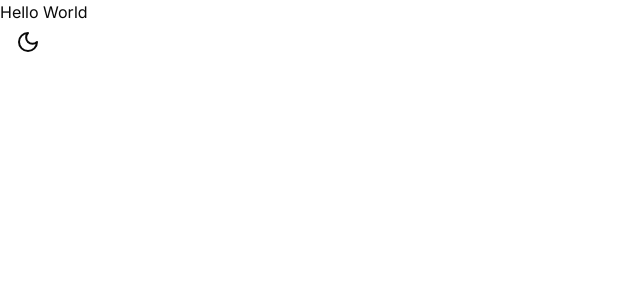
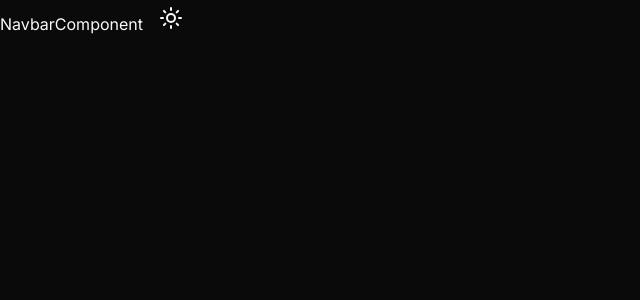
Before and after one commit to kelsondouglas/personal-portfolio, a Next.js app: page / in a window 1280 px wide. Shown: the top 300 px of the page, without its empty margins (0-640 px from the left). Built offline with nearby package versions, Linux system fonts and the light colour scheme.

Commit message:
fix: correct themeButton and add header and navbar components

```diff
--- a/src/app/layout.tsx
+++ b/src/app/layout.tsx
@@ -19,7 +19,7 @@ export default function RootLayout({
   return (
     <html lang="pt-br" suppressHydrationWarning>
       <body className={inter.className}>
-        <ThemeProvider attribute="class" defaultTheme="system" enableSystem>
+        <ThemeProvider attribute="class" defaultTheme="dark">
           {children}
         </ThemeProvider>
       </body>
--- a/src/app/page.tsx
+++ b/src/app/page.tsx
@@ -1,10 +1,9 @@
-import ThemeButton from "@/components/theme-button";
+import HeaderComponent from "@/components/header";
 
 export default function Home() {
   return (
     <main>
-      <h1>Hello World</h1>
-      <ThemeButton />
+      <HeaderComponent />
     </main>
   );
 }
--- /dev/null
+++ b/src/components/header/index.tsx
@@ -0,0 +1,12 @@
+import React from "react";
+import NavbarComponent from "../navbar";
+
+const HeaderComponent = () => {
+  return (
+    <header>
+      <NavbarComponent />
+    </header>
+  );
+};
+
+export default HeaderComponent;
--- /dev/null
+++ b/src/components/navbar/index.tsx
@@ -0,0 +1,13 @@
+import React from "react";
+import ThemeButton from "@/components/theme-button";
+
+const NavbarComponent = () => {
+  return (
+    <div>
+      NavbarComponent
+      <ThemeButton />
+    </div>
+  );
+};
+
+export default NavbarComponent;
--- a/src/components/theme-button.tsx
+++ b/src/components/theme-button.tsx
@@ -1,18 +1,25 @@
 "use client";
 
-import React from "react";
+import React, { useEffect, useState } from "react";
 import { Button } from "@/components/ui/button";
 import { useTheme } from "next-themes";
 import { Moon, Sun } from "lucide-react";
 
 const ThemeButton = () => {
   const { theme, setTheme } = useTheme();
+  const [mounted, setMounted] = useState(false);
+
+  // Ensure the component is mounted to avoid hydration errors
+  useEffect(() => setMounted(true), []);
+
+  if (!mounted) return null;
+
+  const toggleTheme = () => {
+    setTheme(theme === "dark" ? "light" : "dark");
+  };
 
   return (
-    <Button
-      variant="ghost"
-      onClick={() => setTheme(theme == "dark" ? "light" : "dark")}
-    >
+    <Button variant="ghost" onClick={toggleTheme}>
       {theme === "dark" ? <Sun /> : <Moon />}
     </Button>
   );
```
